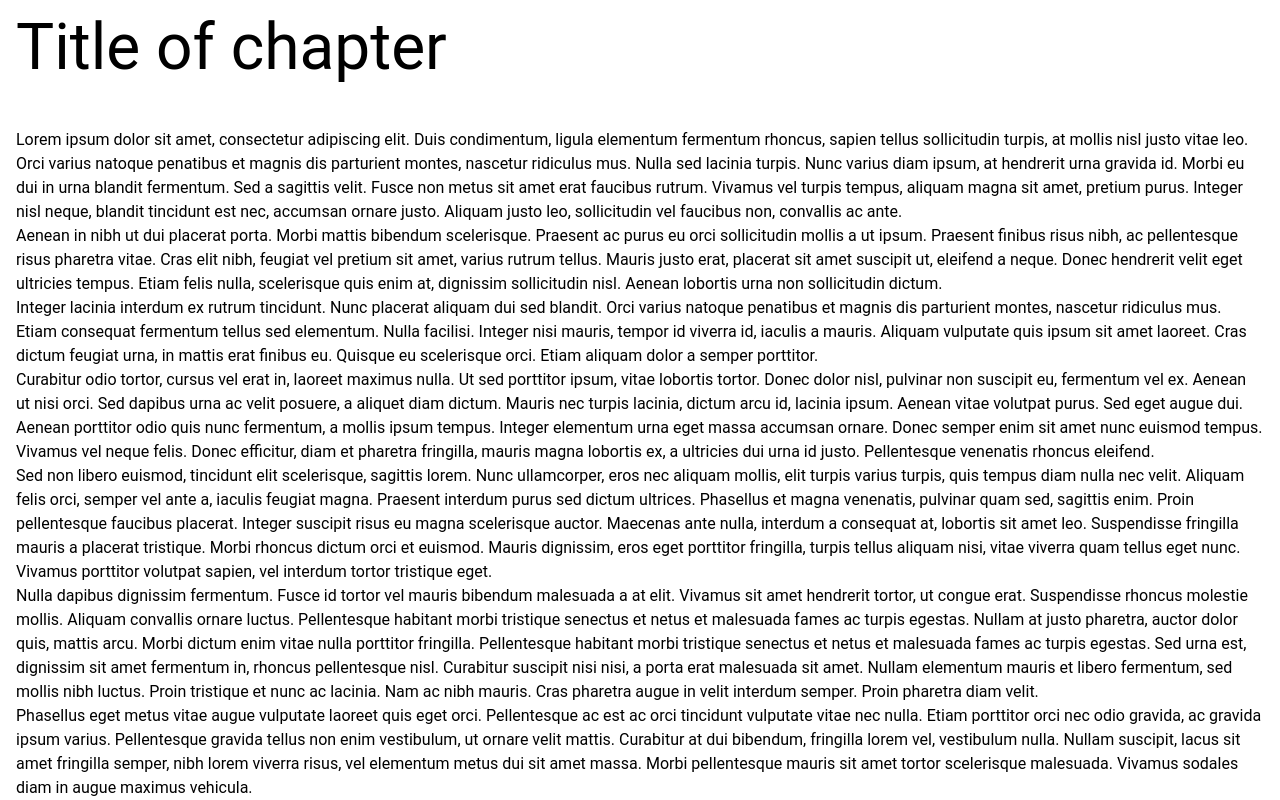
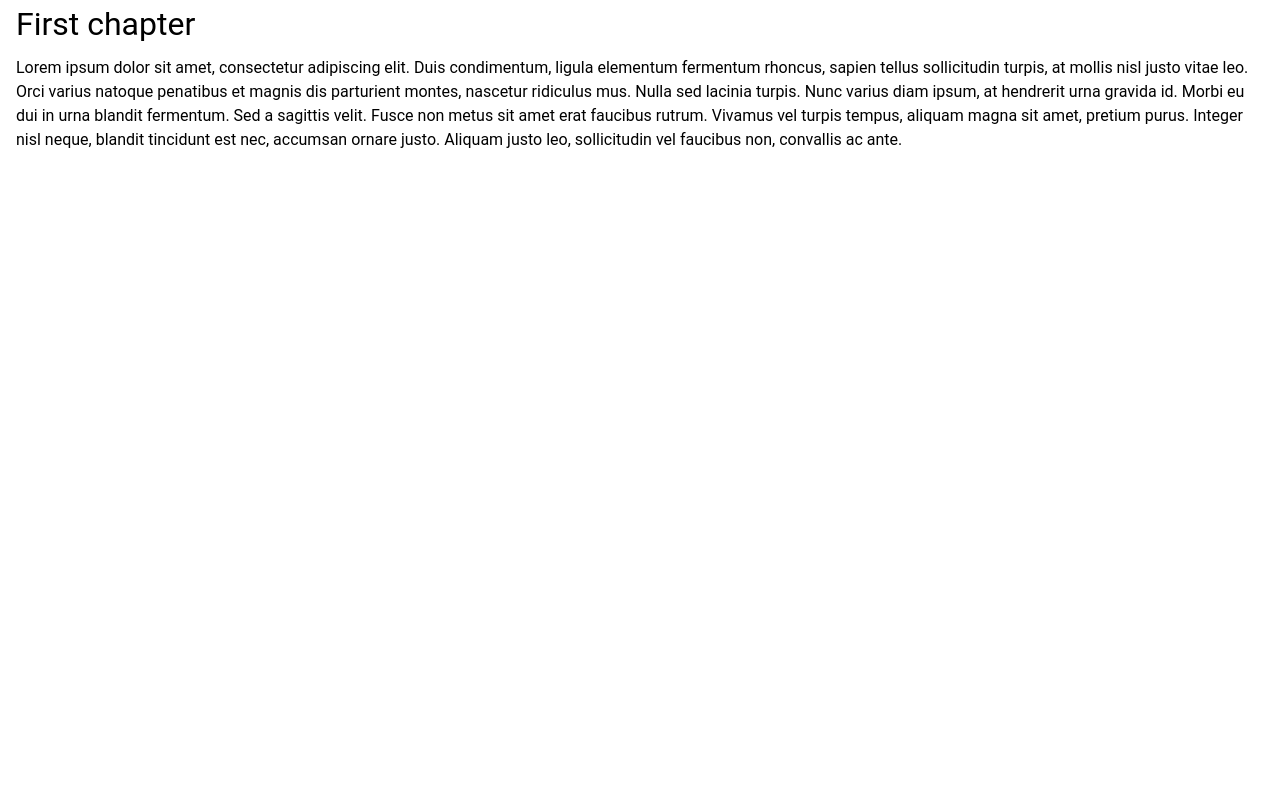
Before and after one commit to Iteam1337/paginated-markdown-demo, a website built with Vite: page index.html in a window 1280 px wide. Built offline with nearby package versions, Linux system fonts and the light colour scheme.

Commit message:
chapter break before each h1

```diff
--- a/content.md
+++ b/content.md
@@ -1,6 +1,8 @@
-# Title of chapter
+# First chapter
 
 Lorem ipsum dolor sit amet, consectetur adipiscing elit. Duis condimentum, ligula elementum fermentum rhoncus, sapien tellus sollicitudin turpis, at mollis nisl justo vitae leo. Orci varius natoque penatibus et magnis dis parturient montes, nascetur ridiculus mus. Nulla sed lacinia turpis. Nunc varius diam ipsum, at hendrerit urna gravida id. Morbi eu dui in urna blandit fermentum. Sed a sagittis velit. Fusce non metus sit amet erat faucibus rutrum. Vivamus vel turpis tempus, aliquam magna sit amet, pretium purus. Integer nisl neque, blandit tincidunt est nec, accumsan ornare justo. Aliquam justo leo, sollicitudin vel faucibus non, convallis ac ante.
+
+# Second chapter
 
 Aenean in nibh ut dui placerat porta. Morbi mattis bibendum scelerisque. Praesent ac purus eu orci sollicitudin mollis a ut ipsum. Praesent finibus risus nibh, ac pellentesque risus pharetra vitae. Cras elit nibh, feugiat vel pretium sit amet, varius rutrum tellus. Mauris justo erat, placerat sit amet suscipit ut, eleifend a neque. Donec hendrerit velit eget ultricies tempus. Etiam felis nulla, scelerisque quis enim at, dignissim sollicitudin nisl. Aenean lobortis urna non sollicitudin dictum.
 
@@ -8,19 +10,27 @@ Integer lacinia interdum ex rutrum tincidunt. Nunc placerat aliquam dui sed blan
 
 Curabitur odio tortor, cursus vel erat in, laoreet maximus nulla. Ut sed porttitor ipsum, vitae lobortis tortor. Donec dolor nisl, pulvinar non suscipit eu, fermentum vel ex. Aenean ut nisi orci. Sed dapibus urna ac velit posuere, a aliquet diam dictum. Mauris nec turpis lacinia, dictum arcu id, lacinia ipsum. Aenean vitae volutpat purus. Sed eget augue dui. Aenean porttitor odio quis nunc fermentum, a mollis ipsum tempus. Integer elementum urna eget massa accumsan ornare. Donec semper enim sit amet nunc euismod tempus. Vivamus vel neque felis. Donec efficitur, diam et pharetra fringilla, mauris magna lobortis ex, a ultricies dui urna id justo. Pellentesque venenatis rhoncus eleifend.
 
+# Third chapter
+
 Sed non libero euismod, tincidunt elit scelerisque, sagittis lorem. Nunc ullamcorper, eros nec aliquam mollis, elit turpis varius turpis, quis tempus diam nulla nec velit. Aliquam felis orci, semper vel ante a, iaculis feugiat magna. Praesent interdum purus sed dictum ultrices. Phasellus et magna venenatis, pulvinar quam sed, sagittis enim. Proin pellentesque faucibus placerat. Integer suscipit risus eu magna scelerisque auctor. Maecenas ante nulla, interdum a consequat at, lobortis sit amet leo. Suspendisse fringilla mauris a placerat tristique. Morbi rhoncus dictum orci et euismod. Mauris dignissim, eros eget porttitor fringilla, turpis tellus aliquam nisi, vitae viverra quam tellus eget nunc. Vivamus porttitor volutpat sapien, vel interdum tortor tristique eget.
 
 Nulla dapibus dignissim fermentum. Fusce id tortor vel mauris bibendum malesuada a at elit. Vivamus sit amet hendrerit tortor, ut congue erat. Suspendisse rhoncus molestie mollis. Aliquam convallis ornare luctus. Pellentesque habitant morbi tristique senectus et netus et malesuada fames ac turpis egestas. Nullam at justo pharetra, auctor dolor quis, mattis arcu. Morbi dictum enim vitae nulla porttitor fringilla. Pellentesque habitant morbi tristique senectus et netus et malesuada fames ac turpis egestas. Sed urna est, dignissim sit amet fermentum in, rhoncus pellentesque nisl. Curabitur suscipit nisi nisi, a porta erat malesuada sit amet. Nullam elementum mauris et libero fermentum, sed mollis nibh luctus. Proin tristique et nunc ac lacinia. Nam ac nibh mauris. Cras pharetra augue in velit interdum semper. Proin pharetra diam velit.
 
 Phasellus eget metus vitae augue vulputate laoreet quis eget orci. Pellentesque ac est ac orci tincidunt vulputate vitae nec nulla. Etiam porttitor orci nec odio gravida, ac gravida ipsum varius. Pellentesque gravida tellus non enim vestibulum, ut ornare velit mattis. Curabitur at dui bibendum, fringilla lorem vel, vestibulum nulla. Nullam suscipit, lacus sit amet fringilla semper, nibh lorem viverra risus, vel elementum metus dui sit amet massa. Morbi pellentesque mauris sit amet tortor scelerisque malesuada. Vivamus sodales diam in augue maximus vehicula.
 
+# Fourth chapter
+
 Integer volutpat vitae urna non dictum. Aliquam hendrerit tempus nunc, et ullamcorper nulla cursus sed. Sed ut risus ut dui iaculis imperdiet sed sit amet magna. Maecenas eget mi neque. Sed eget magna tincidunt, tempus metus vitae, faucibus eros. Vivamus id ultricies ligula. Etiam ullamcorper varius urna non faucibus. Fusce venenatis facilisis dignissim.
+
+# Fifth chapter
 
 Donec laoreet nisl in felis sollicitudin, vitae gravida lacus consectetur. Fusce at arcu ac nunc scelerisque fermentum vitae at quam. Proin porta vel nisl non interdum. Maecenas fringilla ante augue, vitae porta purus semper eu. Integer volutpat gravida vehicula. Ut eu ullamcorper sem, at hendrerit mauris. Cras finibus nisl ac rutrum dignissim. Morbi sed sem fringilla, convallis lorem eu, pellentesque nulla. Cras accumsan lorem vitae nibh venenatis rutrum. Nulla vestibulum varius tellus at vestibulum. Aliquam vel arcu a eros dapibus tempor. Praesent cursus nulla ut ex bibendum malesuada.
 
 Fusce in mi quam. Proin luctus ultrices neque et ornare. Sed in lacus ipsum. Sed fringilla velit ac massa iaculis, sed congue tortor dictum. Donec nec sagittis augue. Donec ullamcorper facilisis lacus ut ullamcorper. Donec finibus ipsum non velit condimentum posuere. Donec maximus nibh sit amet justo fringilla consectetur. Integer gravida felis non enim varius eleifend. Integer commodo leo non libero sagittis, vel ornare ligula hendrerit. Phasellus tempus lectus tempus tortor vehicula pharetra. Praesent dignissim libero convallis lacus rutrum, eget dignissim nibh fringilla. Mauris faucibus lacus lacus, quis aliquet urna consectetur at. Maecenas semper urna nec turpis venenatis ultricies. Aenean nec diam sit amet ligula varius placerat in et diam.
 
 Class aptent taciti sociosqu ad litora torquent per conubia nostra, per inceptos himenaeos. Phasellus sed pulvinar enim. Nulla bibendum ante ut eleifend finibus. In hac habitasse platea dictumst. Proin cursus, nulla ac feugiat sollicitudin, ligula turpis congue nisl, in ultricies turpis elit in erat. Donec consectetur erat quis sapien varius gravida. Nulla sed hendrerit odio, sed fermentum risus. Aliquam erat volutpat. Nulla aliquam mauris quis eros efficitur blandit. Nunc in lacinia neque, ac congue nisi. Ut at nisl quis nulla luctus fringilla quis nec eros. Fusce viverra orci vitae purus viverra, id volutpat velit aliquet. Cras laoreet non lorem non scelerisque. Mauris elementum viverra varius.
+
+# Sixth chapter
 
 Nunc libero augue, rhoncus sit amet ultrices at, auctor ac elit. Maecenas et velit purus. Suspendisse potenti. Etiam lacus sem, sagittis sit amet risus a, laoreet vulputate nibh. Phasellus nisi lacus, aliquam sed dignissim a, porta vitae lorem. In dignissim massa id pretium varius. Nulla molestie id metus dignissim ornare. Sed porta eleifend ipsum at pharetra.
 
--- a/index.css
+++ b/index.css
@@ -56,16 +56,15 @@ body {
   display: none; /* for Chrome, Safari, and Opera */
 }
 
-
 #content > p {
   scroll-snap-align: start;
-}
-
-#content > h1 {
-  font-size: 4rem;
-  margin-bottom: 2rem;
 }
 
 #content > .hard-break {
   flex-basis: 100%;
 }
+
+#content > .heading1 {
+  font-size: 2rem;
+  margin-bottom: 0.5rem;
+}
--- a/index.js
+++ b/index.js
@@ -1,16 +1,17 @@
 import './index.css';
 import { marked } from 'marked';
 import content from './content.md?raw';
+
+const renderer = {
+  heading(text, level) {
+    return `<hr class="hard-break" /><p class="heading${level}">${text}</p>`;
+  },
+};
+marked.use({ renderer });
 
 const htmlContent = marked.parse(content);
 const contentWrapper = document.querySelector('#content');
 contentWrapper.addEventListener('scroll', (e) => {
   console.log(`Scroll!`, e);
 });
-contentWrapper.innerHTML = `
-  ${htmlContent}
-  <hr class="hard-break" />
-  ${htmlContent}
-  <hr class="hard-break" />
-  ${htmlContent}
-`;
+contentWrapper.innerHTML = `${htmlContent}`;
```
